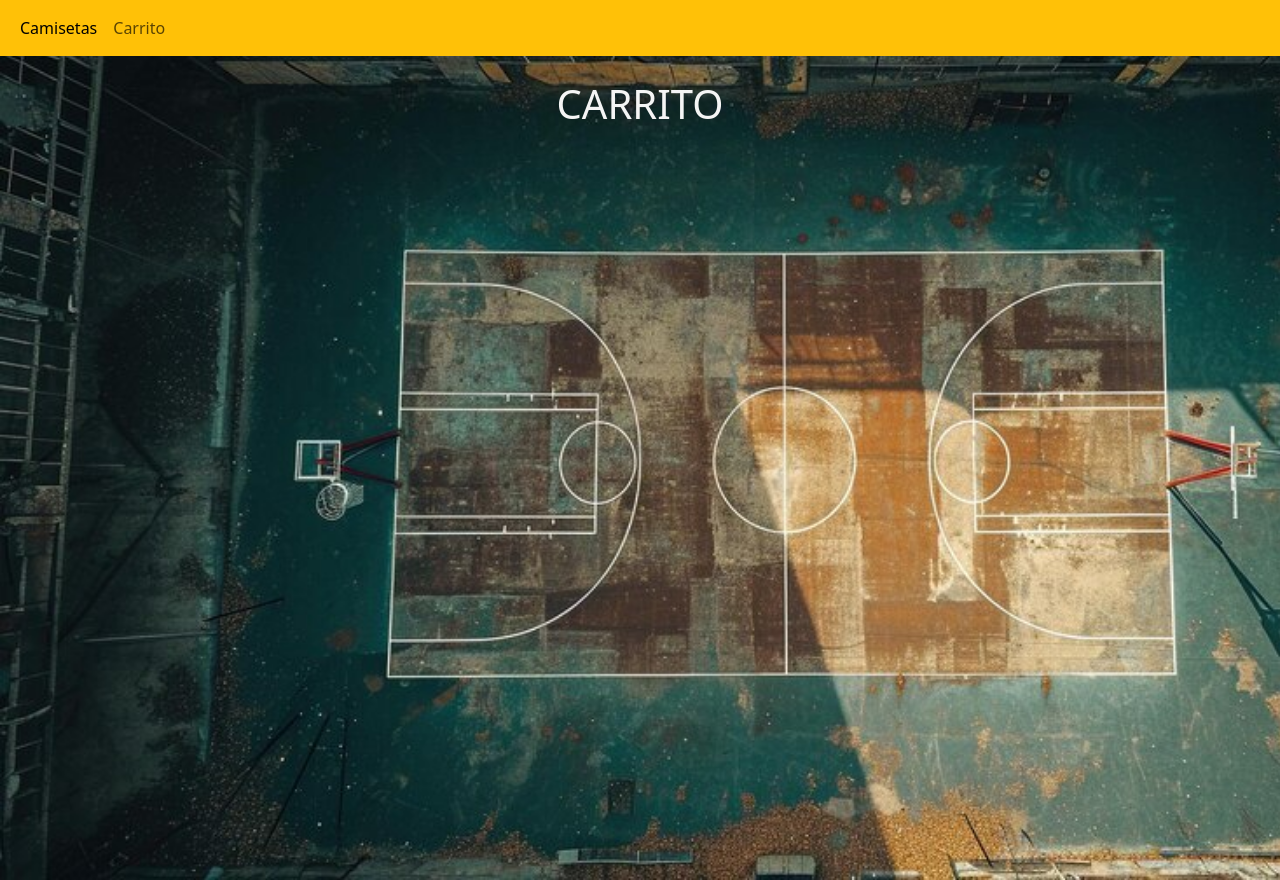
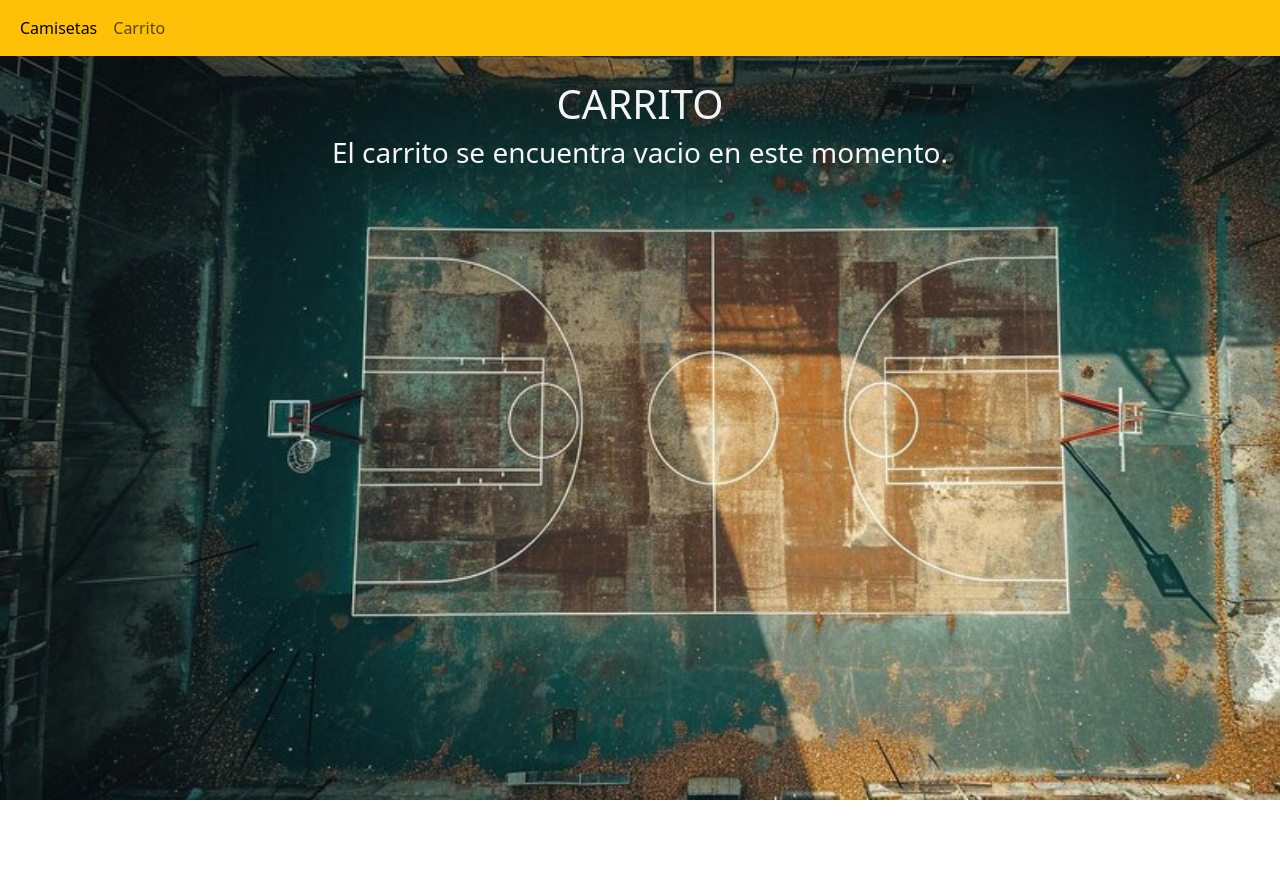
Before and after one commit to ulicortes/tienda, an Angular app: page /carrito in a window 1280 px wide. After the commit the page ends 800 px from the top, so only its background shows below. Built offline with nearby package versions, Linux system fonts and the light colour scheme.

Commit message:
Logica para agregar todas el stock de una camiseta corregida, ademas de que se agrego el boton para vaciar carrito y un par de retoques de scss.

```diff
--- a/src/app/app.component.html
+++ b/src/app/app.component.html
@@ -18,4 +18,3 @@
 <div class="contenedor">
   <router-outlet></router-outlet>
 </div>
-<!-- <app-lista-elementos></app-lista-elementos> -->
--- a/src/app/app.component.scss
+++ b/src/app/app.component.scss
@@ -6,7 +6,7 @@ nav {
     z-index: 1;
 }
 .contenedor {
-    padding-top: 5rem;
+    // padding-top: 5rem;
     // background-color: red;
     background-image: url('../assets/background2.jpeg');
     background-repeat:no-repeat;
--- a/src/app/componentes/carrito/carrito.component.html
+++ b/src/app/componentes/carrito/carrito.component.html
@@ -1,5 +1,7 @@
 <div class="carrito-cnt">
     <h1>CARRITO</h1>
+    @if (cant>0) {
+        <button class="btn btn-danger m-2" (click)="vaciarTodoElCarrito()">Vaciar carrito</button>
         <ul class="mt-2">
             @for (l of (lista$ | async); track $index) {
             <li class="d-flex flex-row carrito_elem">
@@ -15,4 +17,8 @@
             </li>
             }
         </ul>
+    } @else {
+        <h3>El carrito se encuentra vacio en este momento.</h3>
+    }
+
 </div>
--- a/src/app/componentes/carrito/carrito.component.scss
+++ b/src/app/componentes/carrito/carrito.component.scss
@@ -1,5 +1,7 @@
 .carrito-cnt {
-    height: 100vh;
+    padding-top: 5rem;
+    padding-bottom: 5rem;
+    min-height: 100vh;
     text-align: center;
     color: whitesmoke;
     justify-content: center;
--- a/src/app/componentes/carrito/carrito.component.ts
+++ b/src/app/componentes/carrito/carrito.component.ts
@@ -38,4 +38,7 @@ export class CarritoComponent {
       elemento.cant_a_comprar = 0;
     }
   }
+  vaciarTodoElCarrito() {
+    this.carrito.vaciarCarrito();
+  }
 }
--- a/src/app/componentes/detalle-elemento/detalle-elemento.component.ts
+++ b/src/app/componentes/detalle-elemento/detalle-elemento.component.ts
@@ -34,7 +34,7 @@ export class DetalleElementoComponent {
   }
 
   agregarAlCarrito(elemento: Elemento): void {
-    if(elemento.cant_a_comprar < elemento.cant_disponible) {
+    if(elemento.cant_a_comprar <= elemento.cant_disponible) {
       this.carrito.agregar(elemento);
       elemento.cant_disponible -= elemento.cant_a_comprar;
       elemento.cant_a_comprar = 0;
--- a/src/app/servicios/carrito.service.ts
+++ b/src/app/servicios/carrito.service.ts
@@ -50,4 +50,11 @@ export class ServicioCarritoService {
     this.cantidad.next(this._cantidad);
   }
 
+  vaciarCarrito() {
+    this._carrito.length = 0;
+    this._cantidad = 0;
+    this.carrito.next(this._carrito);
+    this.cantidad.next(this._cantidad);
+  }
+
 }
```
Lines whose indentation alone changed are shown as unchanged.
